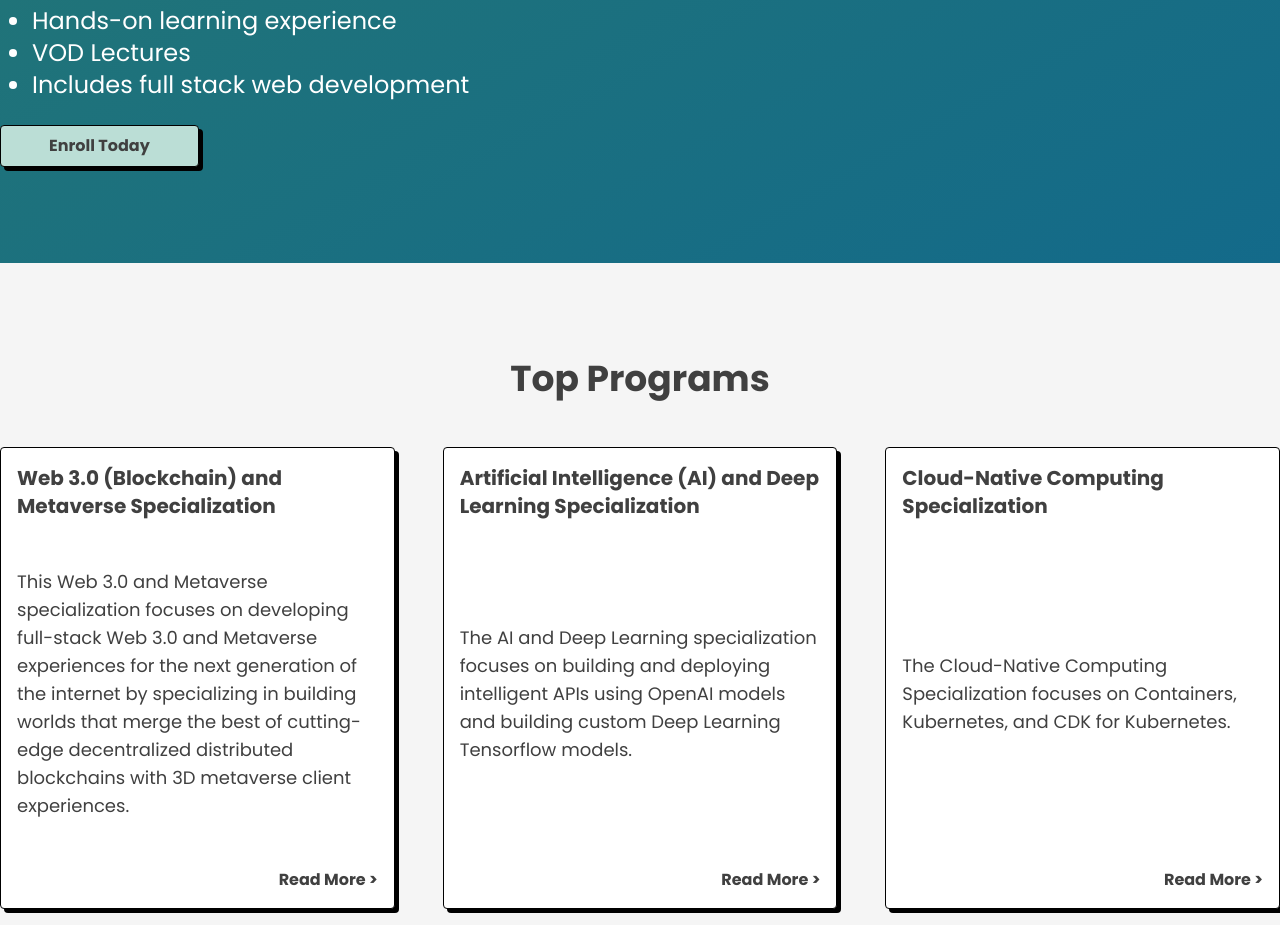
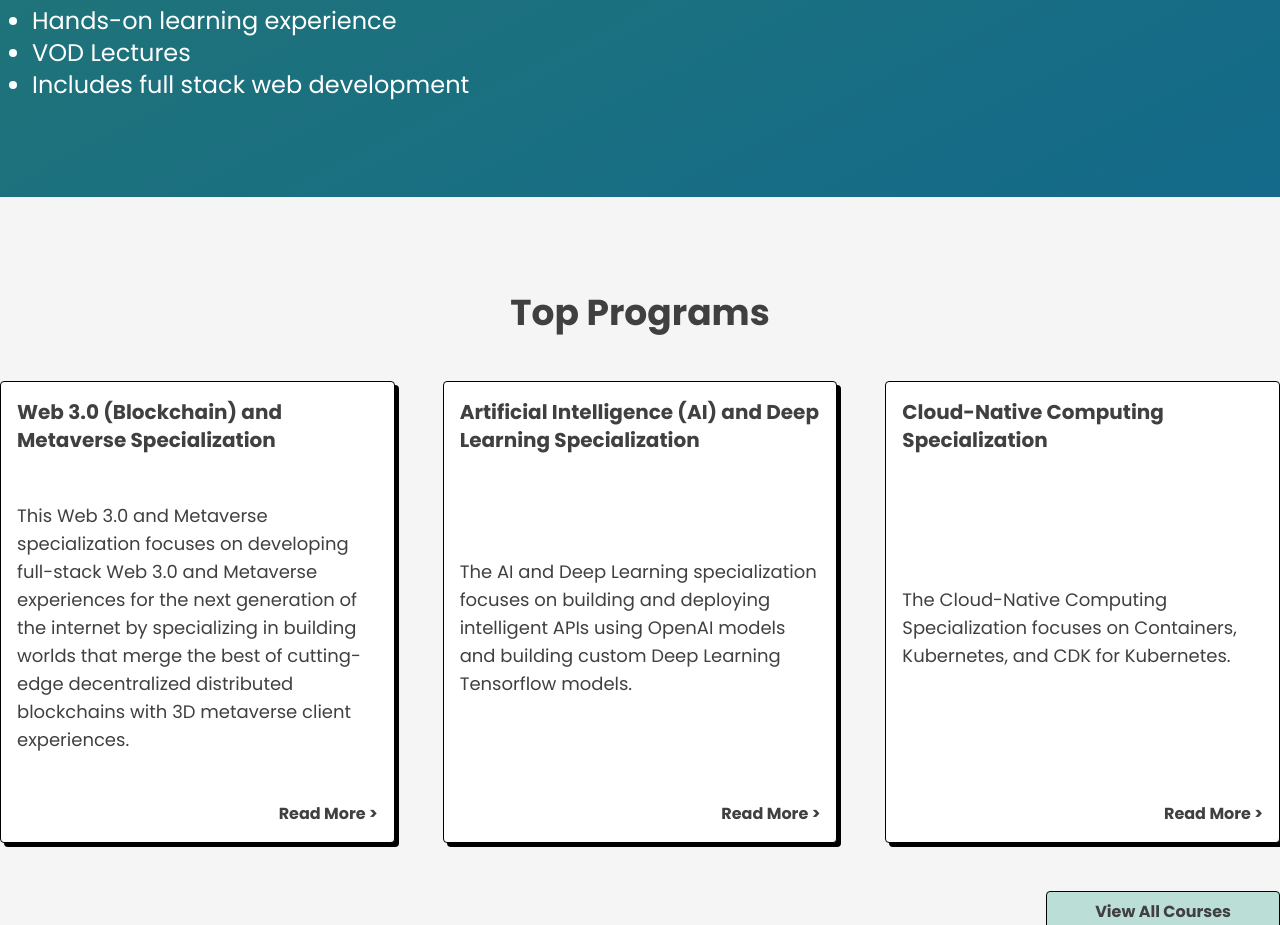
Before and after one commit to raahimfareed/panaverse-dao-syllabus, a Next.js app: page / in a window 1280 px wide. Shown: the part 1201-2126 px from the top of the page. Built offline with nearby package versions, Linux system fonts and the light colour scheme.

Commit message:
removed unnecessary btn

```diff
--- a/src/app/page.tsx
+++ b/src/app/page.tsx
@@ -71,7 +71,6 @@
             <li>VOD Lectures</li>
             <li>Includes full stack web development</li>
           </ul>
-          <EnrollBtn className="mt-6" />
         </div>
       </section>
       <section className="px-4 lg:px-0 py-24">
```
